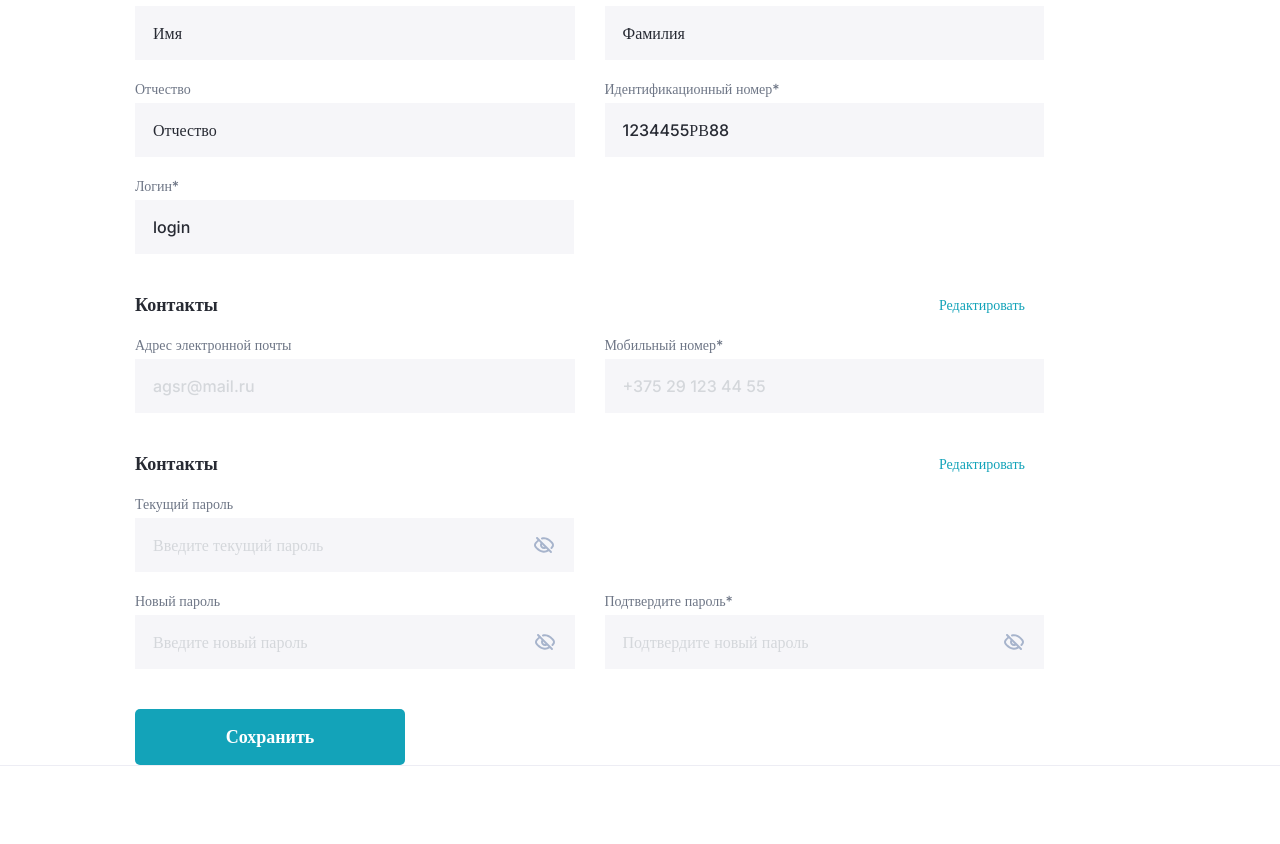
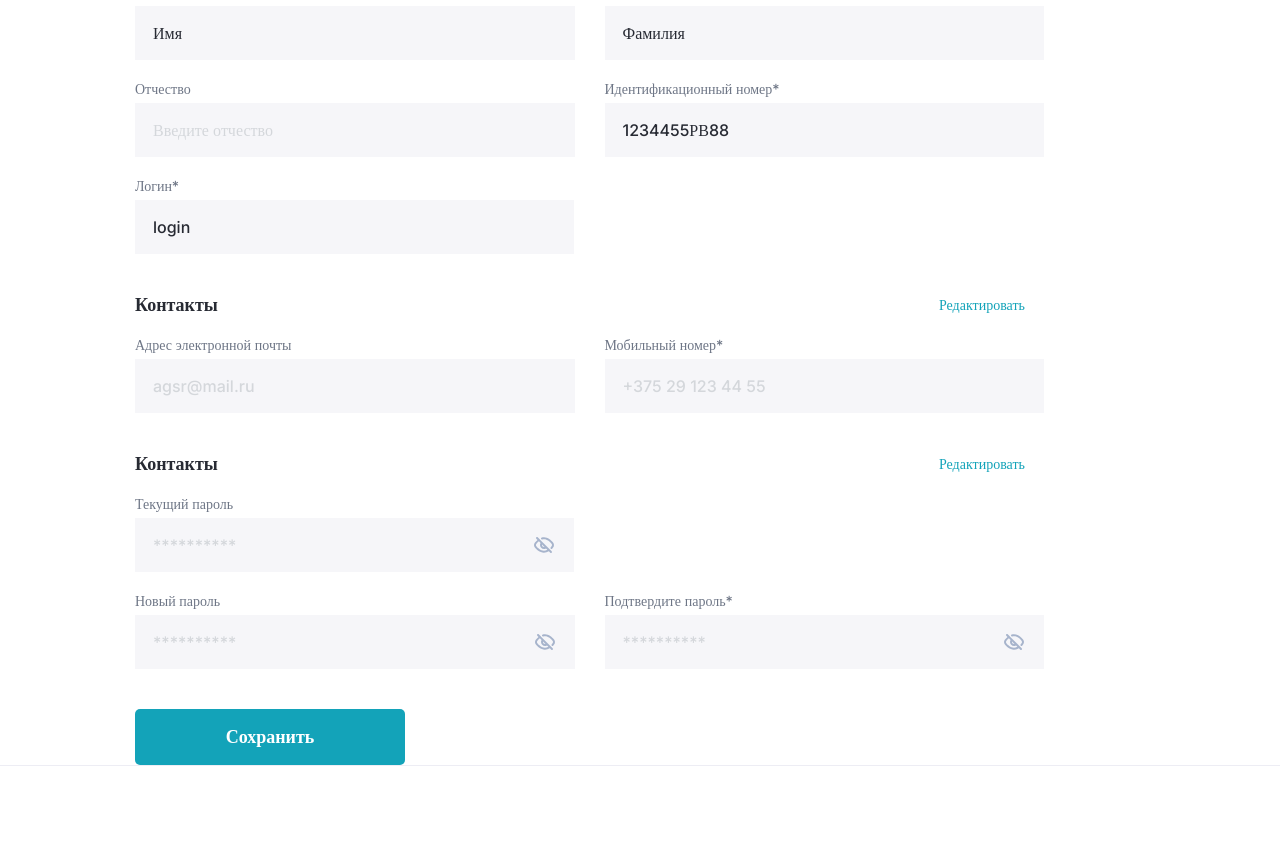
Before and after one commit to ivan-kevra/Information-Systems-app, a React (Vite) app: page / in a window 1280 px wide. Shown: the part 520-1364 px from the top of the page. Built offline with nearby package versions, Linux system fonts and the light colour scheme; sample sign-in values are in the browser's storage; a web font is replaced by a local one.

Commit message:
updated profile page

```diff
--- a/src/pages/profile/profile.slice.ts
+++ b/src/pages/profile/profile.slice.ts
@@ -13,7 +13,7 @@ type ProfileState = {
 const initialState: ProfileState = {
   name: 'Имя',
   familyName: 'Фамилия',
-  fatherName: 'Отчество',
+  fatherName: '',
   identificationCode: '1234455РВ88',
   login: 'login',
   mail: '',
--- a/src/pages/profile/profile.tsx
+++ b/src/pages/profile/profile.tsx
@@ -17,10 +17,24 @@ import { useState } from 'react'
 export const Profile = () => {
   const dispatch = useDispatch()
 
-  const { name, familyName, fatherName, identificationCode, login, mail, phone, password } =
-    useSelector((state: AppRootStateType) => state.profile)
+  const name = useSelector((state: AppRootStateType) => state.profile.name)
+  const familyName = useSelector((state: AppRootStateType) => state.profile.familyName)
+  const fatherName = useSelector((state: AppRootStateType) => state.profile.fatherName)
+  const login = useSelector((state: AppRootStateType) => state.profile.login)
+  const identificationCode = useSelector(
+    (state: AppRootStateType) => state.profile.identificationCode
+  )
 
   const handleProfileUpdate = () => {
+    if (
+      editName === '' ||
+      editFamilyName === '' ||
+      editLogin === '' ||
+      editIdentificationCode === ''
+    ) {
+      alert('Личные данные не введены')
+      return
+    }
     dispatch(
       profileActions.updateProfile({
         name: editName,
@@ -30,27 +44,14 @@ export const Profile = () => {
         identificationCode: editIdentificationCode,
       })
     )
+    alert('Личные данные обновлены')
   }
-
-  const handleContactsUpdate = () => {
-    dispatch(
-      profileActions.updateProfile({
-        mail: editMail,
-        phone: editPhone,
-      })
-    )
-    setIsEditContactsAvailable(false)
-  }
-
-  const [isEditContactsAvailable, setIsEditContactsAvailable] = useState(false)
 
   const [editName, setEditName] = useState(name)
   const [editFamilyName, setEditFamilyName] = useState(familyName)
   const [editFatherName, setEditFatherName] = useState(fatherName)
   const [editLogin, setEditLogin] = useState(login)
   const [editIdentificationCode, setEditIdentificationCode] = useState(identificationCode)
-  const [editMail, setEditMail] = useState(mail)
-  const [editPhone, setEditPhone] = useState(phone)
 
   return (
     <div className={styles.container}>
@@ -123,13 +124,53 @@ export const Profile = () => {
             />
           </div>
         </div>
+        <Contacts />
+        <Passwords />
+        <Button className={styles.saveButton} onClick={handleProfileUpdate}>
+          Сохранить
+        </Button>
+      </div>
+      <Footer />
+    </div>
+  )
+}
+
+const Contacts = () => {
+  const dispatch = useDispatch()
+  const mail = useSelector((state: AppRootStateType) => state.profile.mail)
+
+  const phone = useSelector((state: AppRootStateType) => state.profile.phone)
+
+  const handleContactsUpdate = () => {
+    if (editPhone === '') {
+      alert('Мобильный номер должен быть указан')
+      return
+    }
+    dispatch(
+      profileActions.updateProfile({
+        mail: editMail,
+        phone: editPhone,
+      })
+    )
+    alert('Контакты обновлены')
+    setIsEditContactsAvailable(false)
+  }
+  const [editMail, setEditMail] = useState(mail)
+  const [editPhone, setEditPhone] = useState(phone)
+
+  const [isEditContactsAvailable, setIsEditContactsAvailable] = useState(false)
+  return (
     <div className={styles.profileData}>
       <div className={styles.profileDataHeader}>
         <Typography style={{ color: '#272A33' }} variant={'s1'}>
           Контакты
         </Typography>
         {isEditContactsAvailable ? (
-              <Button style={{ width: '100px' }} variant={'text'} onClick={handleContactsUpdate}>
+          <Button
+            style={{ width: '100px', padding: '5px 10px' }}
+            variant={'blue'}
+            onClick={handleContactsUpdate}
+          >
             Сохранить
           </Button>
         ) : (
@@ -162,19 +203,12 @@ export const Profile = () => {
         </div>
       </div>
     </div>
-        <Passwords />
-        <Button className={styles.saveButton} onClick={handleProfileUpdate}>
-          Сохранить
-        </Button>
-      </div>
-      <Footer />
-    </div>
   )
 }
 
 const Passwords = () => {
   const dispatch = useDispatch()
-  const { password } = useSelector((state: AppRootStateType) => state.profile)
+  const password = useSelector((state: AppRootStateType) => state.profile.password)
 
   const [isEditPasswordAvailable, setIsEditPasswordAvailable] = useState(false)
   const [editPassword, setEditPassword] = useState('')
@@ -211,7 +245,11 @@ const Passwords = () => {
           Контакты
         </Typography>
         {isEditPasswordAvailable ? (
-          <Button style={{ width: '100px', padding: '5px 10px' }} variant={'blue'} onClick={handlePasswordUpdate}>
+          <Button
+            style={{ width: '100px', padding: '5px 10px' }}
+            variant={'blue'}
+            onClick={handlePasswordUpdate}
+          >
             Сохранить
           </Button>
         ) : (
@@ -227,7 +265,7 @@ const Passwords = () => {
       <TextField
         className={styles.oneInput}
         label={'Текущий пароль'}
-        placeholder={isEditPasswordAvailable ? '**********' : 'Введите текущий пароль'}
+        placeholder={!isEditPasswordAvailable ? '**********' : 'Введите текущий пароль'}
         variant={'password'}
         value={editPassword}
         onChange={e => setEditPassword(e.target.value)}
@@ -237,14 +275,14 @@ const Passwords = () => {
         <div className={styles.names}>
           <TextField
             label={'Новый пароль'}
-            placeholder={isEditPasswordAvailable ? '**********' : 'Введите новый пароль'}
+            placeholder={!isEditPasswordAvailable ? '**********' : 'Введите новый пароль'}
             variant={'password'}
             value={newPassword}
             onChange={e => setNewPassword(e.target.value)}
           />
           <TextField
             label={'Подтвердите пароль*'}
-            placeholder={isEditPasswordAvailable ? '**********' : 'Подтвердите новый пароль'}
+            placeholder={!isEditPasswordAvailable ? '**********' : 'Подтвердите новый пароль'}
             variant={'password'}
             value={repeatNewPassword}
             onChange={e => setRepeatNewPassword(e.target.value)}
```
Lines whose indentation alone changed are shown as unchanged.
